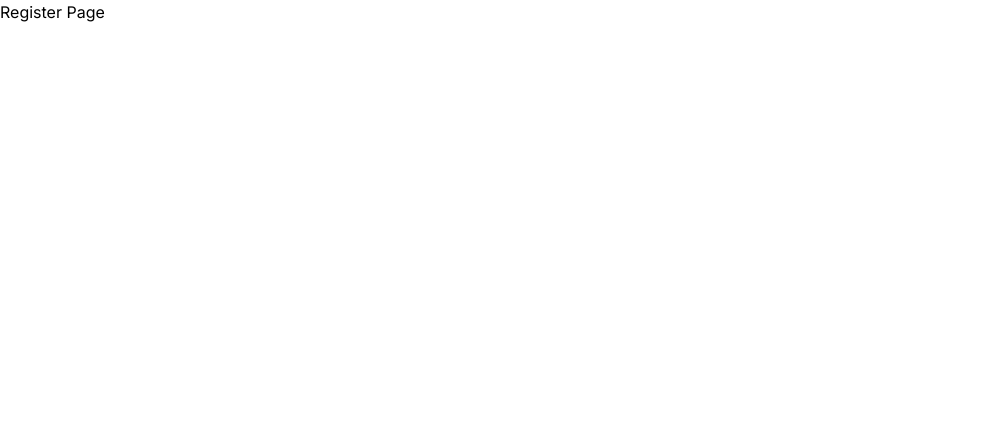
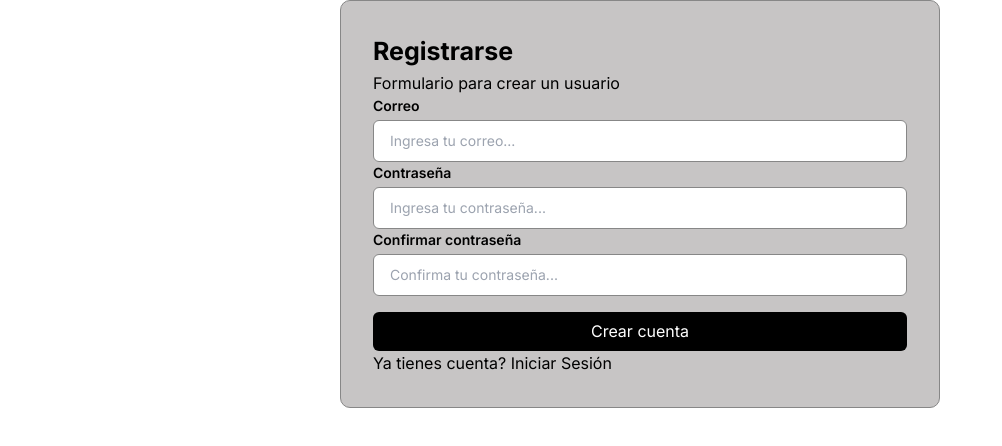
Before and after one commit to francoarmando1911/next-auth, a Next.js app: page /register in a window 1280 px wide. Shown: the top 446 px of the page, without its empty margins (0-1002 px from the left). Built offline with nearby package versions, Linux system fonts and the light colour scheme.

Commit message:
Formularios de registro, forget-password y change-password

```diff
--- a/src/app/register/page.tsx
+++ b/src/app/register/page.tsx
@@ -1,8 +1,62 @@
+"use client"
 
-export default function RegisterPage() {
+import { Form } from "@/components/Form";
+import { useAuthFetch } from "@/hooks/useAuthFetch";
+import { useLoading } from "@/hooks/useLoading";
+
+export default function LoginPage() {
+
+  const { finishLoading, isLoading, startLoading } = useLoading()
+  const authFetch = useAuthFetch()
+
+  const register = async (formData: any) => {
+    startLoading()
+    await authFetch({
+      endpoint: 'register',
+      redirectRoute: '/home',
+      formData
+    })
+    finishLoading()
+  }
+
+
   return (
-    <main className="flex flex-col gap-8 row-start-2 items-center sm:items-start">
-      <h1 className="font-bold text-6xl text-red-700 pt-20">Register Page</h1>
-    </main>
+    <>
+      <Form
+        title="Registrarse"
+        onSubmit={register}
+        description="Formulario para crear un usuario"
+      >
+        <div className="my-[10px] flex flex-col gap-4">
+          <Form.Input
+            label='Correo'
+            name='email'
+            placeholder='Ingresa tu correo...'
+            type='text'
+          />
+          <Form.Input
+            label='Contraseña'
+            name='password'
+            placeholder='Ingresa tu contraseña...'
+            type='password'
+          />
+          <Form.Input
+            label='Confirmar contraseña'
+            name='confirmPassword'
+            placeholder='Confirma tu contraseña...'
+            type='password'
+          />
+        </div>
+        <Form.SubmitButton
+          buttonText="Crear cuenta" isLoading={isLoading}
+        />
+        <Form.Footer
+          description="Ya tienes cuenta? "
+          link='/'
+          textLink="Iniciar Sesión"
+        />
+
+      </Form>
+    </>
   );
 }
--- a/src/components/Form/styles.module.scss
+++ b/src/components/Form/styles.module.scss
@@ -1,22 +1,41 @@
-.form{
-    width: fit-content;
+.form {
+    width: 100%;
+    max-width: 600px;
     padding: 2rem;
-    border: .5px solid #878787;
+    border: 0.5px solid #878787;
     border-radius: 10px;
-    min-width: 450px;
-    background-color: #858585;
+    min-width: 300px;
+    background-color: #c7c5c5;
+    margin: 0 auto;
+    /* Centrar en la pantalla */
 
-    .descriptionContainer{
+    .descriptionContainer {
         text-align: left;
 
-        h2{
+        h2 {
             font-weight: 700;
             font-size: 25px;
         }
 
-        p{
+        p {
             font-weight: 400;
             font-size: 16px;
         }
     }
 }
+
+/* Ajustes para pantallas más pequeñas */
+@media (max-width: 480px) {
+    .form {
+        padding: 1.5rem;
+        //min-width: unset;
+    }
+
+    .descriptionContainer h2 {
+        font-size: 22px;
+    }
+
+    .descriptionContainer p {
+        font-size: 14px;
+    }
+}
--- a/src/hooks/useAuthFetch.tsx
+++ b/src/hooks/useAuthFetch.tsx
@@ -5,7 +5,7 @@ import { useContext } from 'react'
 
 interface AuthFetchProps {
     endpoint: string
-    redirectRoute: string
+    redirectRoute?: string
     formData: any
     options?: AxiosRequestConfig<any>
 }
```
Also changed, not shown: src/app/forwet-password/page.tsx (+45 -4 lines).
